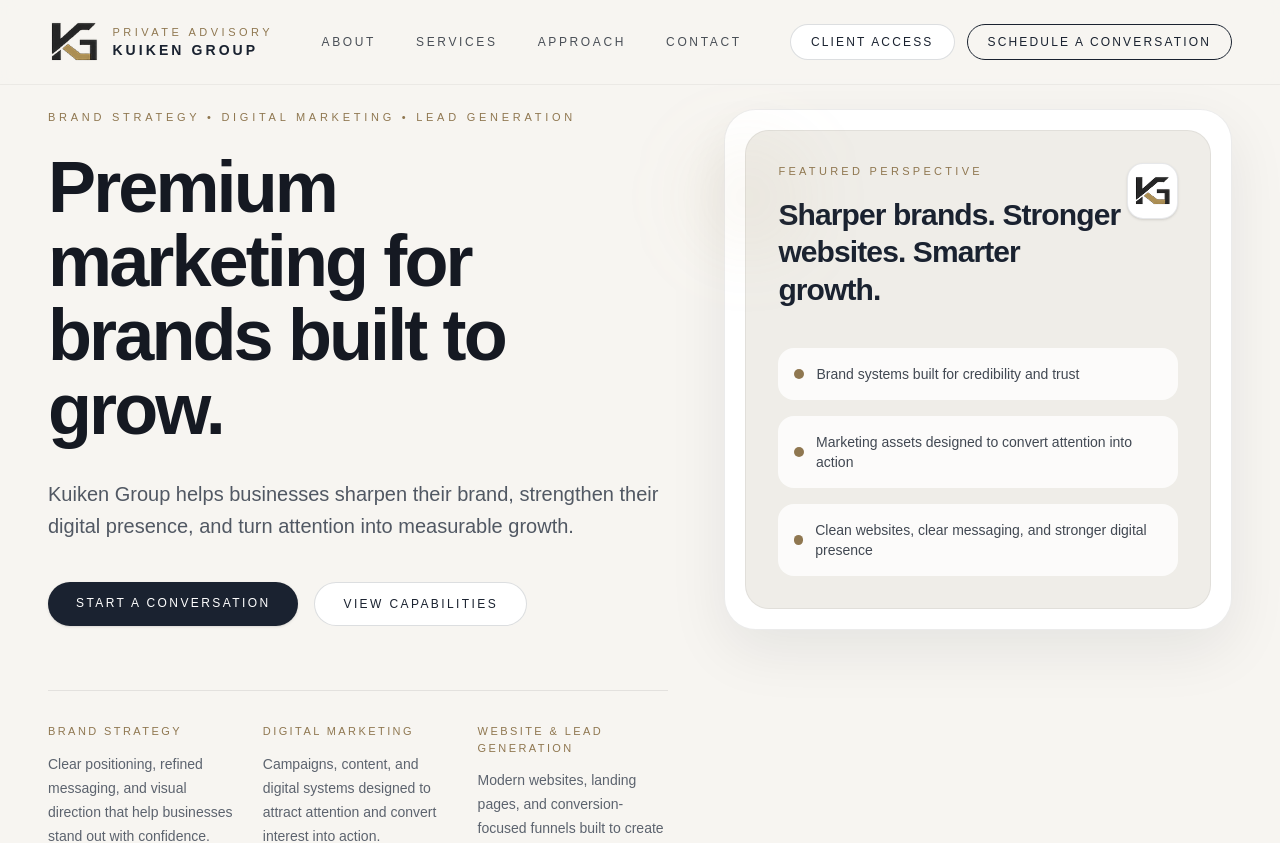
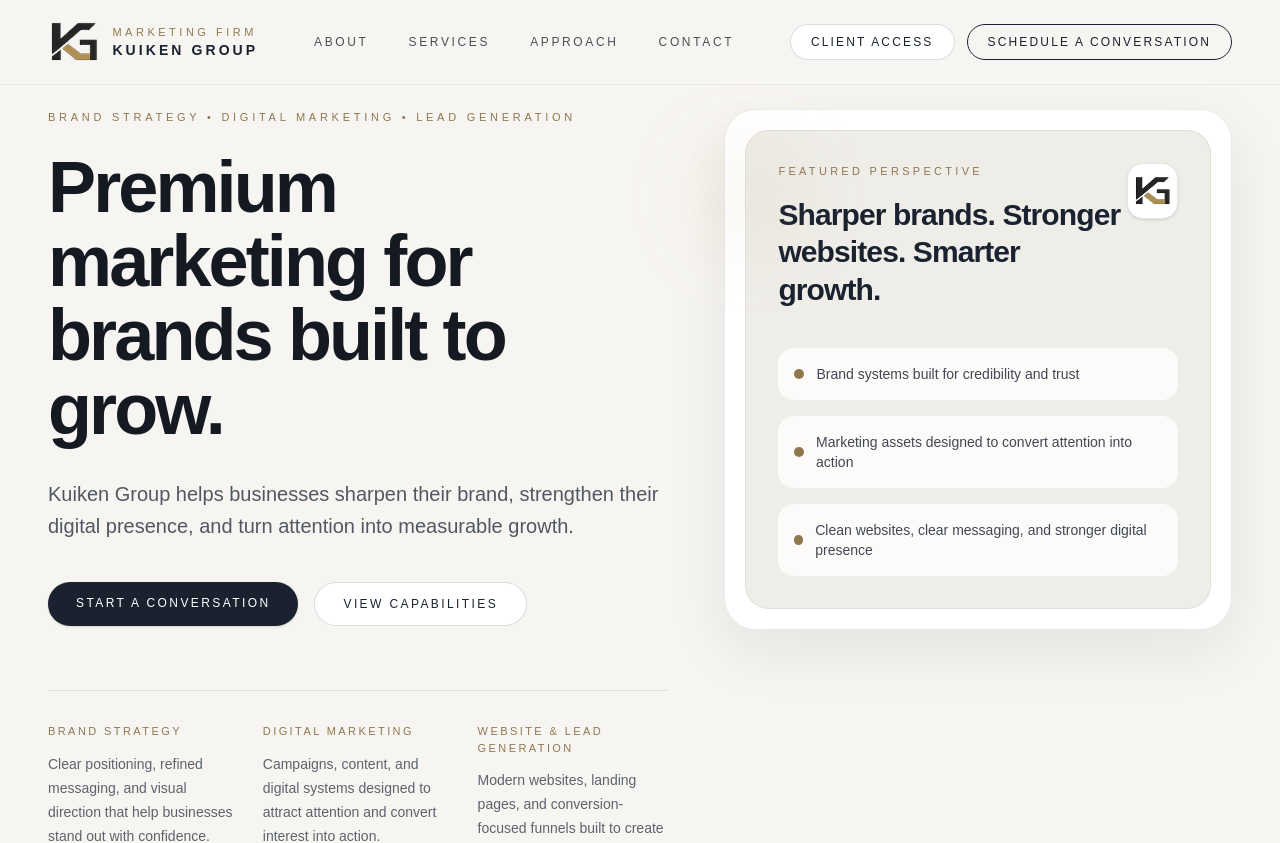
Before and after one commit to kuikengroup/kuiken-site, a Next.js app: page / in a window 1280 px wide. Shown: the top 843 px of the page. Built offline with nearby package versions, Linux system fonts and the light colour scheme.

Commit message:
Update layout.tsx

```diff
--- a/app/layout.tsx
+++ b/app/layout.tsx
@@ -1,9 +1,9 @@
 import "./globals.css";
 
 export const metadata = {
-  title: "Kuiken Group | Strategic Advisory",
+  title: "Kuiken Group | Marketing Firm",
   description:
-    "Kuiken Group partners with business owners, investors, and operators to navigate growth, capital, and complex transitions with clarity, discipline, and discretion.",
+    "Kuiken Group helps businesses build stronger brands, sharper websites, and clearer paths to growth through strategy, design, and digital marketing.",
 };
 
 export default function RootLayout({
@@ -26,7 +26,7 @@
                   />
                   <div>
                     <div className="text-[11px] uppercase tracking-[0.32em] text-[#8f7750]">
-                      Private Advisory
+                      Marketing Firm
                     </div>
                     <div className="text-sm font-semibold tracking-[0.22em] text-[#1a2230]">
                       KUIKEN GROUP
@@ -79,8 +79,7 @@
                     className="h-10 w-auto"
                   />
                   <p className="mt-5 max-w-xs text-sm leading-6 text-[#5a616b]">
-                    Kuiken Group is a private advisory firm focused on strategic decisions
-                    involving growth, capital, and complex transitions.
+                    Kuiken Group is a marketing firm helping businesses build stronger brands, sharper websites, and clearer paths to growth.
                   </p>
                 </div>
 
@@ -119,7 +118,7 @@
 
               <div className="mt-12 border-t border-black/6 pt-6 text-xs text-[#6b7280] flex flex-col gap-2 md:flex-row md:items-center md:justify-between">
                 <div>© {new Date().getFullYear()} Kuiken Group. All rights reserved.</div>
-                <div>Private Advisory • Discretion • Long-Term Value</div>
+                <div>Brand Strategy • Digital Marketing • Lead Generation</div>
               </div>
             </div>
           </footer>
```
